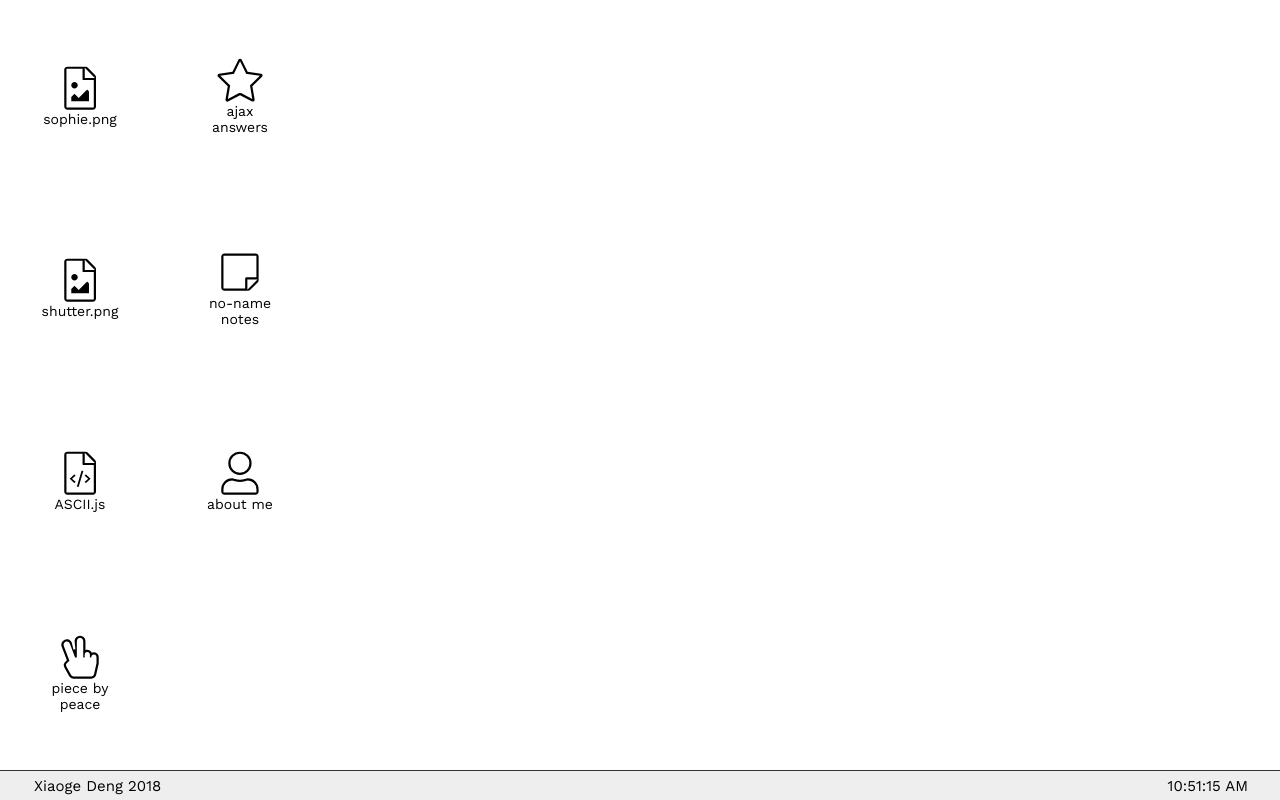
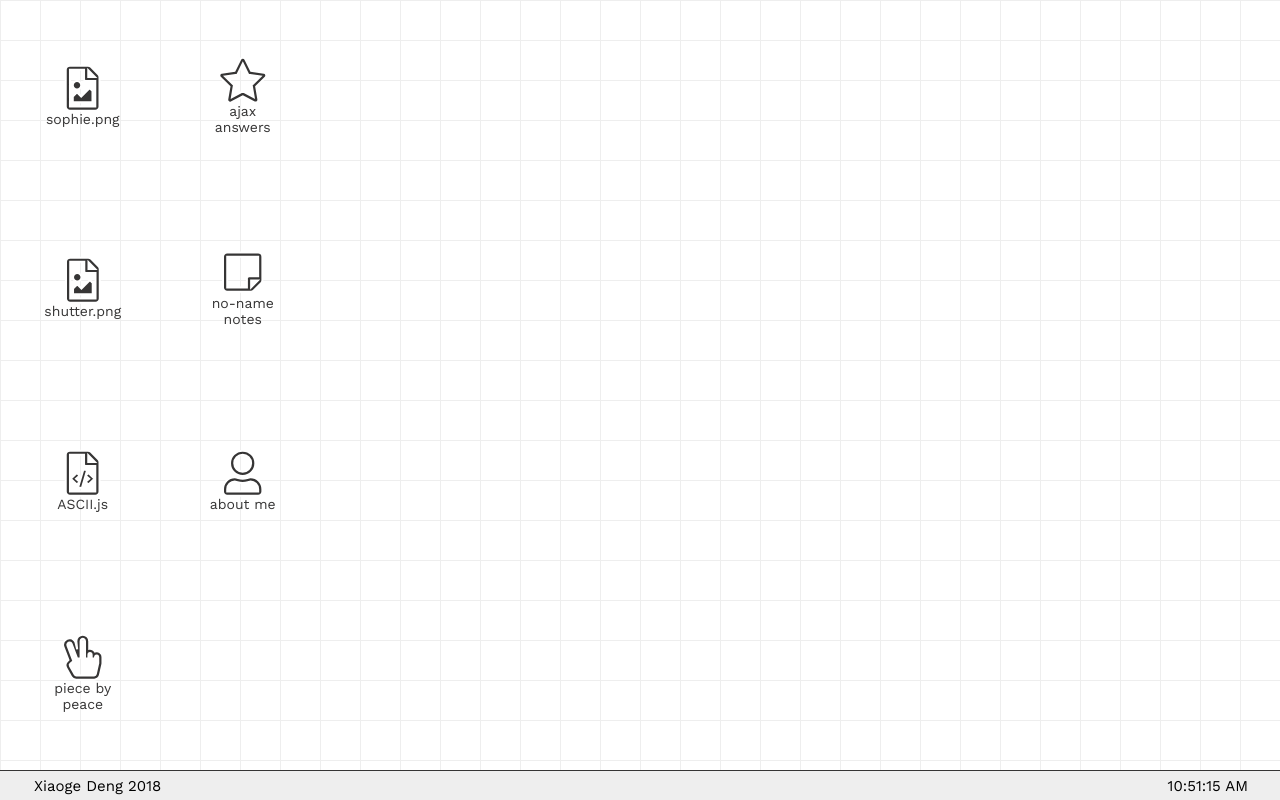
Before and after one commit to 900apm/portfolio, a plain HTML site: page index.html in a window 1280 px wide. Drawn offline with nearby package versions, Linux system fonts and the light colour scheme.

Commit message:
added grid style background to main

```diff
--- a/styles/_global.scss
+++ b/styles/_global.scss
@@ -21,7 +21,12 @@ ul, li, a {
 
 main, #icon-container{
   background-color: $primary-color;
+  background-size: 40px 40px;
+  background-image:
+    linear-gradient(to right, $secondary-color 1px, transparent 1px),
+    linear-gradient(to bottom, $secondary-color 1px, transparent 1px);
 }
+
 
 #icon-container{
   height: calc( 100vh - 30px);
@@ -41,17 +46,20 @@ main, #icon-container{
   flex-direction: column;
   justify-content: center;
   height: 25%;
-  width: 100px;
   text-align: center;
+  color: $teritary-color;
 
   i{
+    width: 100%;
     font-size: 4.5rem;
     font-weight: normal;
     -webkit-text-stroke: 2px $primary-color;
+    // background: $primary-color;
   }
   p{
     margin: 0;
     padding: 0;
+    // background: $primary-color;
   }
 }
 
--- a/styles/_variables.scss
+++ b/styles/_variables.scss
@@ -5,5 +5,4 @@ $primary-font: 'Work Sans', sans-serif;
 $primary-color: #ffffff;
 $secondary-color: #eeeeee;
 $teritary-color: #363535;
-
 $quaternary-color: #d6d6d6;
```
Also changed, not shown: styles/main.css.
